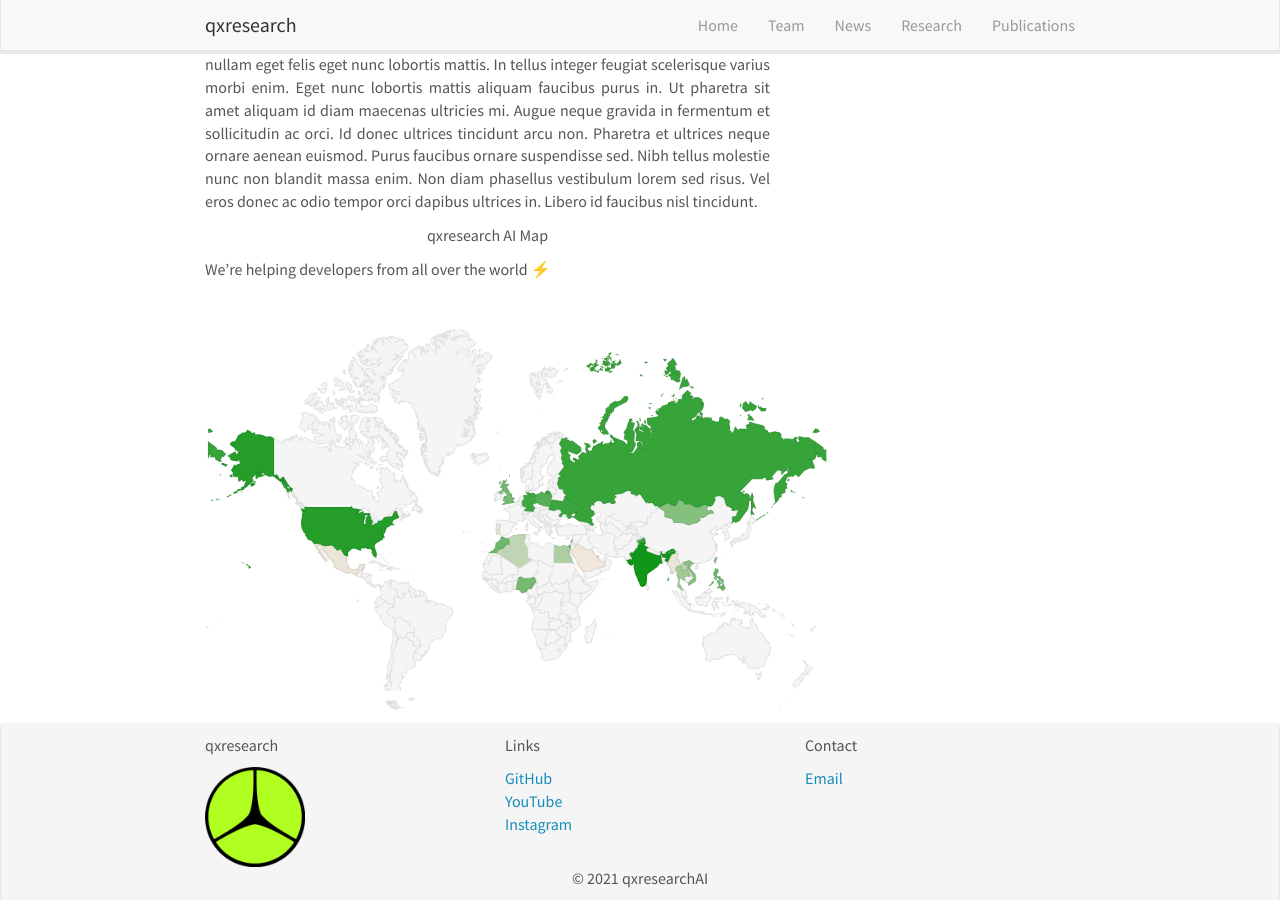
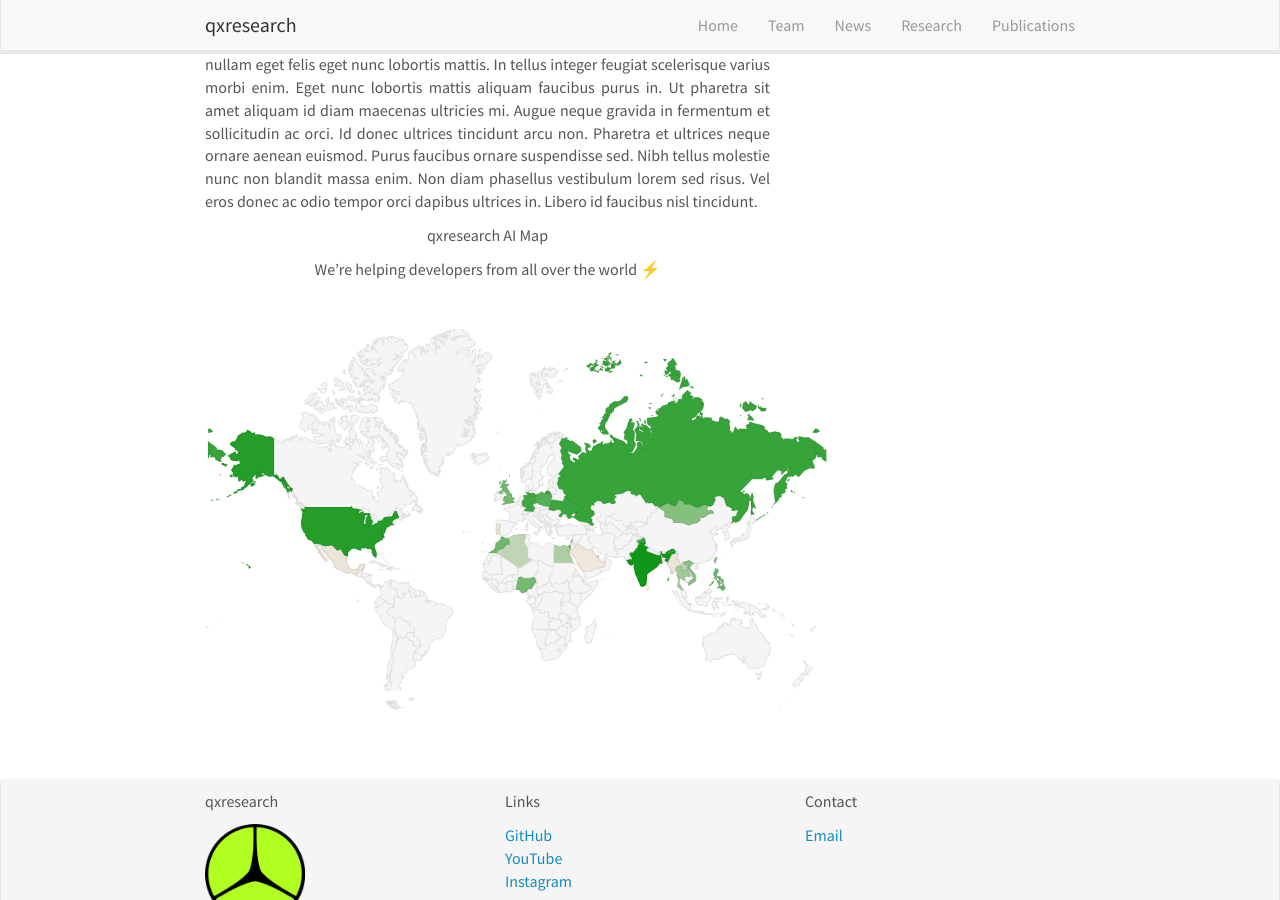
Before and after one commit to qxresearch/qxresearch.github.io, a Jekyll site: the page built from _pages/home.md, in a window 1280 px wide and 900 px high, scrolled down 657 px. Built offline with Jekyll 4.4.1, drawn with Linux system fonts in a browser that asks for light colours; nearby versions of some CDN libraries; comment, search, counter and statistics services are not loaded.

Commit message:
Update home.md

```diff
--- a/_pages/home.md
+++ b/_pages/home.md
@@ -17,7 +17,10 @@ Cras adipiscing enim eu turpis. Imperdiet massa tincidunt nunc pulvinar sapien e
   qxresearch AI Map
 </p>
 
- We're helping developers from all over the world ⚡
+
+ <p align="center">
+   We're helping developers from all over the world ⚡
+</p>
 
 <br>
 
@@ -26,3 +29,6 @@ Cras adipiscing enim eu turpis. Imperdiet massa tincidunt nunc pulvinar sapien e
     <img src="https://raw.githubusercontent.com/qxresearch/qxresearch.github.io/main/images/Delete/map%20qx.png" alt="Logo" width="622" height="386">
   </a>
 </p>
+
+<br>
+<br>
```
